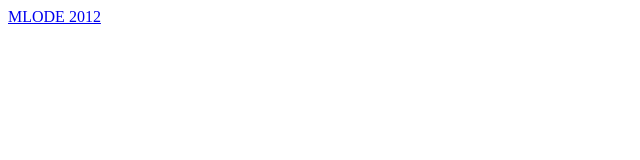
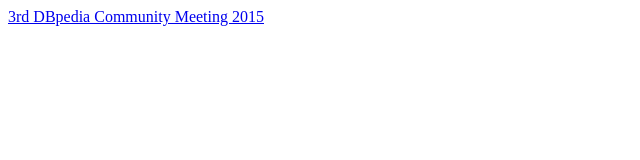
Before and after one commit to JJ-Author/peopleviewer, a plain HTML site: page index.html in a window 1280 px wide. Shown: the whole page, without its empty margins (0-640 px from the left). Drawn offline with Linux system fonts and the light colour scheme.

Commit message:
dbpedia adaptions

```diff
--- a/index.html
+++ b/index.html
@@ -1,3 +1,3 @@
 <html>
-<a href="mlode2012.html">MLODE 2012</a>
+<a href="people.html">3rd DBpedia Community Meeting 2015</a>
 </html>
```
Also changed, not shown: people.html (+1 -1 lines), 1 other file.
